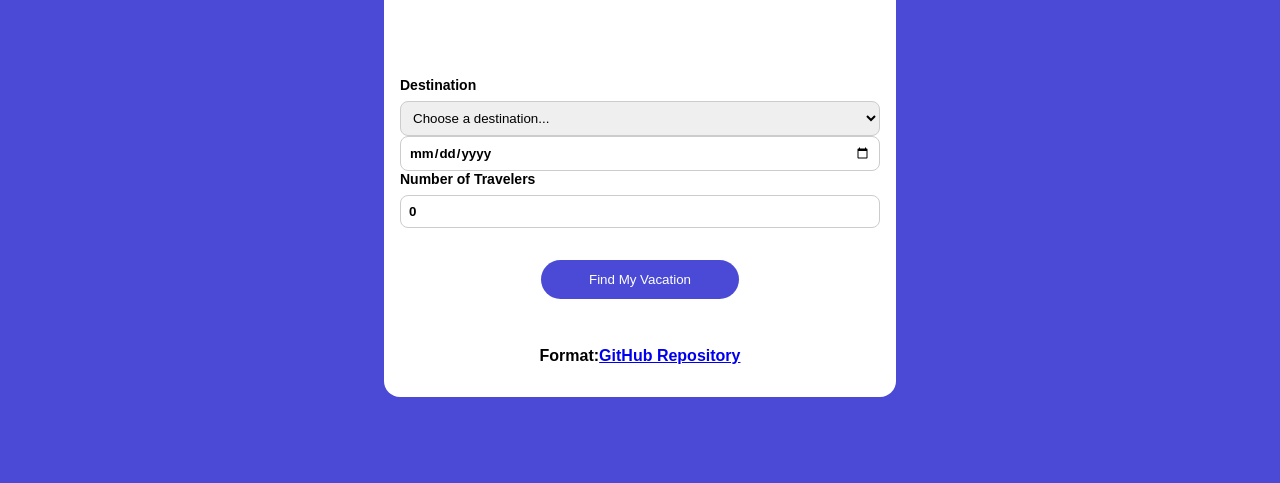
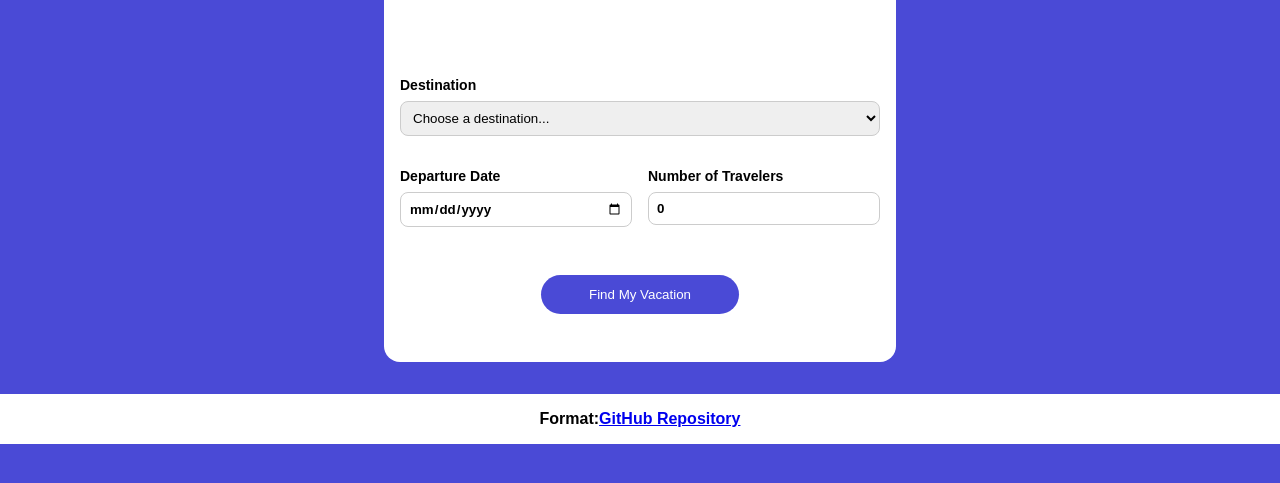
Before and after one commit to Jaronie/sdev-305-midterm, a website: page views/home.html in a window 1280 px wide. Shown: the part 167-650 px from the top of the page. Drawn offline with Linux system fonts and the light colour scheme; files that its build step writes are made by us from their sources.

Commit message:
Wrapped certain elements into div containers

```diff
--- a/views/home.html
+++ b/views/home.html
@@ -8,21 +8,23 @@
   <!-- import styles -->
   <link rel="stylesheet" href="styles/styles.css">
   <!-- import JS -->
-  <script src="/validation.js" defer></script>
+  <script src="js/validation.js" defer></script>
 </head>
 
 <body>
 
   <main>
     <!-- form -->
-    <form id="pizza-form" action="/confirmation" method="POST">
+    <form id="vacation-form" action="/confirmation" method="POST">
       <section class="banner">
         <header>
           <h1>Book Your Dream Vacation</h1>
         </header>
       </section>
 
+    <section class="destination"></section>
       <div class="form-group">
+
       <label for destination>Destination</label>
       <select name="destination" id="destination" required>
         <option value="none">Choose a destination...</option>
@@ -31,24 +33,34 @@
         <option value="tokyo">Tokyo, Japan</option>
         <option value="maldives">Maldives</option>
         <option value="nyc">New York City, USA</option>
+        </select>
+        </div>
+    </section>
 
+    <section class="details">
+        <div>
         <label for="date">Departure Date</label>
         <input type="date" name="date" id="date" required>
+        </div>
+
+        <div>
         <label for="travelers">Number of Travelers</label>
         <input type="number" name="travelers" id="travelers" value="0" required>
         </div>
-
+</section>
         <button type="submit" id="submit-button" action="">Find My Vacation</button>
 
 
     </form>
+
+
+
+  </main>
     <div class=bottom>
       <footer>
         <p>Format:<a href="https://github.com/Jaronie/sdev-305-midterm">GitHub Repository</a></p>
       </footer>
-    </div>
-  </main>
-
+          </div>
 
 </body>
 
```
